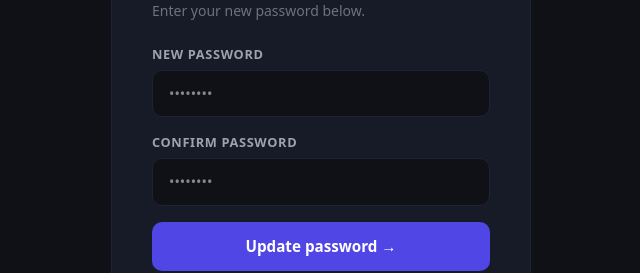
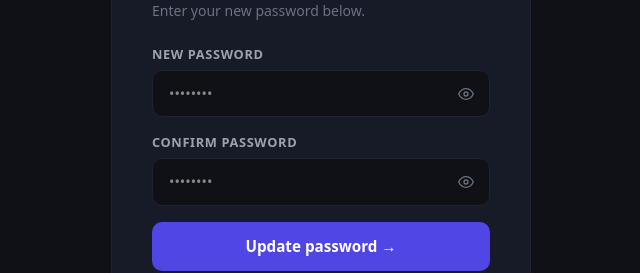
Before and after one commit to ilian94/dashboard-saas, a Next.js app: page /reset-password in a window 1280 px wide. Shown: the part 287-560 px from the top of the page, without its empty margins (319-959 px from the left). Built offline with nearby package versions, Linux system fonts and the light colour scheme; no server answers.

Commit message:
feat: show/hide password on reset page

```diff
--- a/app/reset-password/page.js
+++ b/app/reset-password/page.js
@@ -1,13 +1,18 @@
 "use client";
-import { useState, useEffect } from "react";
+import { useState } from "react";
 import { createClient } from "@/lib/supabase/client";
 
 const supabase = createClient();
 const C = { bg: '#0f1117', card: '#161b27', border: '#1e2433', input: '#0f1117', text: '#6b7280', label: '#9ca3af' };
 
+const EyeIcon = () => <svg width="16" height="16" viewBox="0 0 24 24" fill="none" stroke="currentColor" strokeWidth="2" strokeLinecap="round" strokeLinejoin="round"><path d="M1 12s4-8 11-8 11 8 11 8-4 8-11 8-11-8-11-8z"/><circle cx="12" cy="12" r="3"/></svg>;
+const EyeOffIcon = () => <svg width="16" height="16" viewBox="0 0 24 24" fill="none" stroke="currentColor" strokeWidth="2" strokeLinecap="round" strokeLinejoin="round"><path d="M17.94 17.94A10.07 10.07 0 0112 20c-7 0-11-8-11-8a18.45 18.45 0 015.06-5.94M9.9 4.24A9.12 9.12 0 0112 4c7 0 11 8 11 8a18.5 18.5 0 01-2.16 3.19m-6.72-1.07a3 3 0 11-4.24-4.24"/><line x1="1" y1="1" x2="23" y2="23"/></svg>;
+
 export default function ResetPassword() {
   const [password, setPassword] = useState("");
   const [confirm, setConfirm] = useState("");
+  const [showPassword, setShowPassword] = useState(false);
+  const [showConfirm, setShowConfirm] = useState(false);
   const [loading, setLoading] = useState(false);
   const [error, setError] = useState("");
   const [success, setSuccess] = useState(false);
@@ -42,13 +47,25 @@ export default function ResetPassword() {
           <form onSubmit={handleSubmit} style={{ display: 'flex', flexDirection: 'column', gap: '16px' }}>
             <div style={{ display: 'flex', flexDirection: 'column', gap: '6px' }}>
               <label style={{ fontSize: '0.8rem', fontWeight: 600, color: C.label, letterSpacing: '0.05em', textTransform: 'uppercase' }}>New password</label>
-              <input type="password" value={password} onChange={e => setPassword(e.target.value)} placeholder="••••••••" required
-                style={{ padding: '12px 16px', borderRadius: '10px', border: `1px solid ${C.border}`, background: C.input, color: 'white', fontSize: '0.9rem', outline: 'none' }} />
+              <div style={{ position: 'relative' }}>
+                <input type={showPassword ? 'text' : 'password'} value={password} onChange={e => setPassword(e.target.value)} placeholder="••••••••" required
+                  style={{ padding: '12px 16px', paddingRight: '44px', borderRadius: '10px', border: `1px solid ${C.border}`, background: C.input, color: 'white', fontSize: '0.9rem', outline: 'none', width: '100%', boxSizing: 'border-box' }} />
+                <button type="button" onClick={() => setShowPassword(!showPassword)}
+                  style={{ position: 'absolute', right: '12px', top: '50%', transform: 'translateY(-50%)', background: 'none', border: 'none', cursor: 'pointer', color: C.text, padding: '4px' }}>
+                  {showPassword ? <EyeOffIcon /> : <EyeIcon />}
+                </button>
+              </div>
             </div>
             <div style={{ display: 'flex', flexDirection: 'column', gap: '6px' }}>
               <label style={{ fontSize: '0.8rem', fontWeight: 600, color: C.label, letterSpacing: '0.05em', textTransform: 'uppercase' }}>Confirm password</label>
-              <input type="password" value={confirm} onChange={e => setConfirm(e.target.value)} placeholder="••••••••" required
-                style={{ padding: '12px 16px', borderRadius: '10px', border: `1px solid ${C.border}`, background: C.input, color: 'white', fontSize: '0.9rem', outline: 'none' }} />
+              <div style={{ position: 'relative' }}>
+                <input type={showConfirm ? 'text' : 'password'} value={confirm} onChange={e => setConfirm(e.target.value)} placeholder="••••••••" required
+                  style={{ padding: '12px 16px', paddingRight: '44px', borderRadius: '10px', border: `1px solid ${C.border}`, background: C.input, color: 'white', fontSize: '0.9rem', outline: 'none', width: '100%', boxSizing: 'border-box' }} />
+                <button type="button" onClick={() => setShowConfirm(!showConfirm)}
+                  style={{ position: 'absolute', right: '12px', top: '50%', transform: 'translateY(-50%)', background: 'none', border: 'none', cursor: 'pointer', color: C.text, padding: '4px' }}>
+                  {showConfirm ? <EyeOffIcon /> : <EyeIcon />}
+                </button>
+              </div>
             </div>
             {error && <p style={{ fontSize: '0.85rem', color: '#f87171', background: 'rgba(248,113,113,0.08)', padding: '10px 14px', borderRadius: '8px', border: '1px solid rgba(248,113,113,0.2)' }}>{error}</p>}
             <button type="submit" disabled={loading} style={{ padding: '13px', background: '#4f46e5', color: 'white', border: 'none', borderRadius: '10px', fontWeight: 700, fontSize: '0.95rem', cursor: 'pointer' }}>
```
